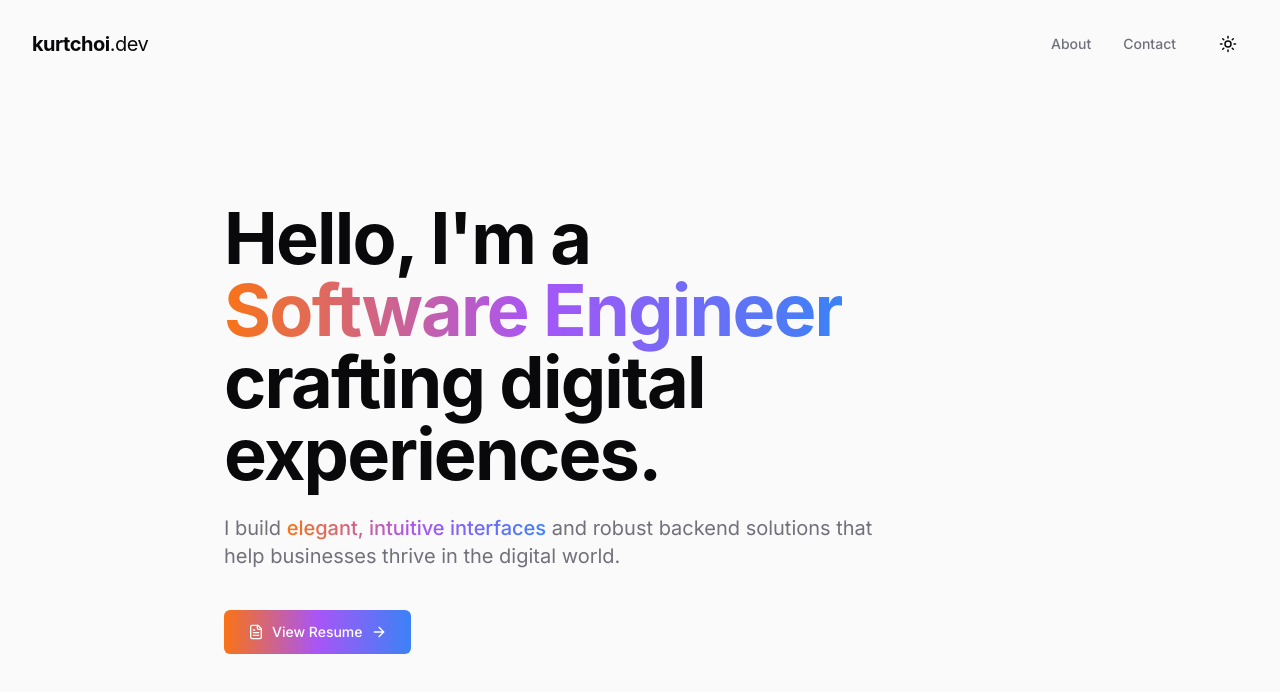
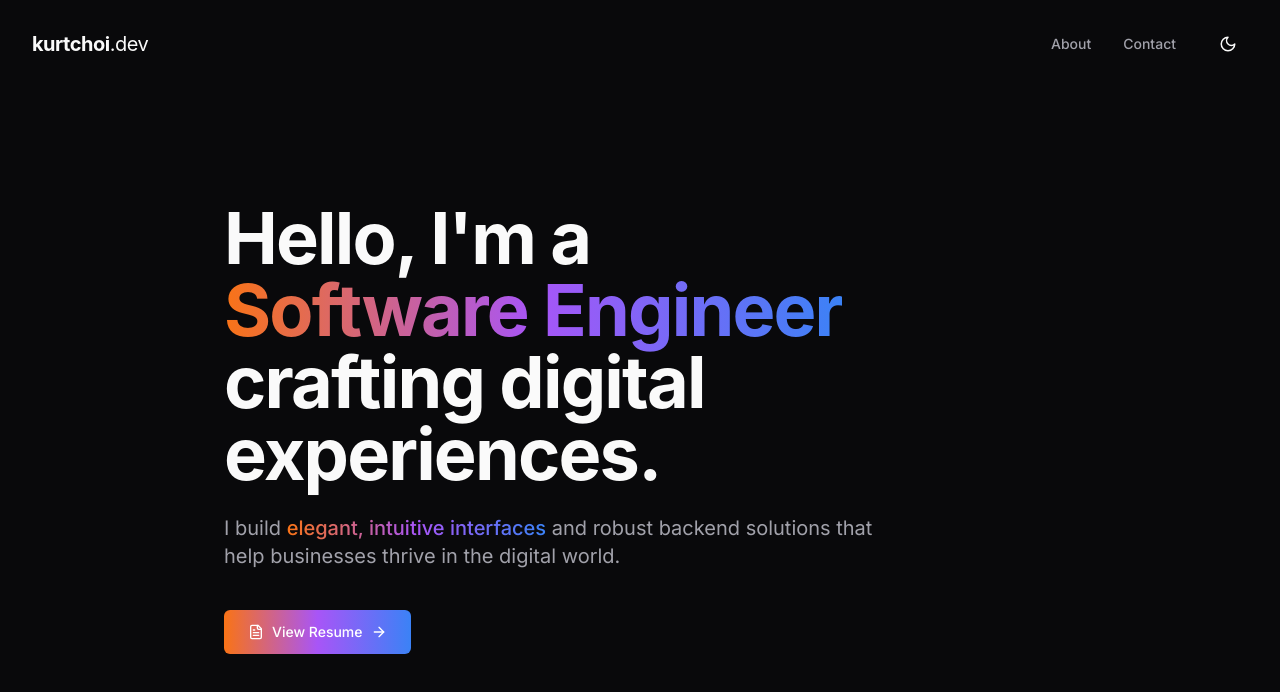
Before and after one commit to Hintful/hintful.github.io, a React (Vite) app: page / in a window 1280 px wide. Shown: the top 692 px of the page. Built offline with nearby package versions, Linux system fonts and the light colour scheme.

Commit message:
Set default theme to dark

```diff
--- a/src/components/ThemeToggle.tsx
+++ b/src/components/ThemeToggle.tsx
@@ -6,7 +6,7 @@ const ThemeToggle = () => {
 
   useEffect(() => {
     // Check initial theme
-    const savedTheme = localStorage.getItem("theme") || "light";
+    const savedTheme = localStorage.getItem("theme") || "dark";
     setIsDark(savedTheme === "dark");
     document.documentElement.classList.toggle("dark", savedTheme === "dark");
   }, []);
```
